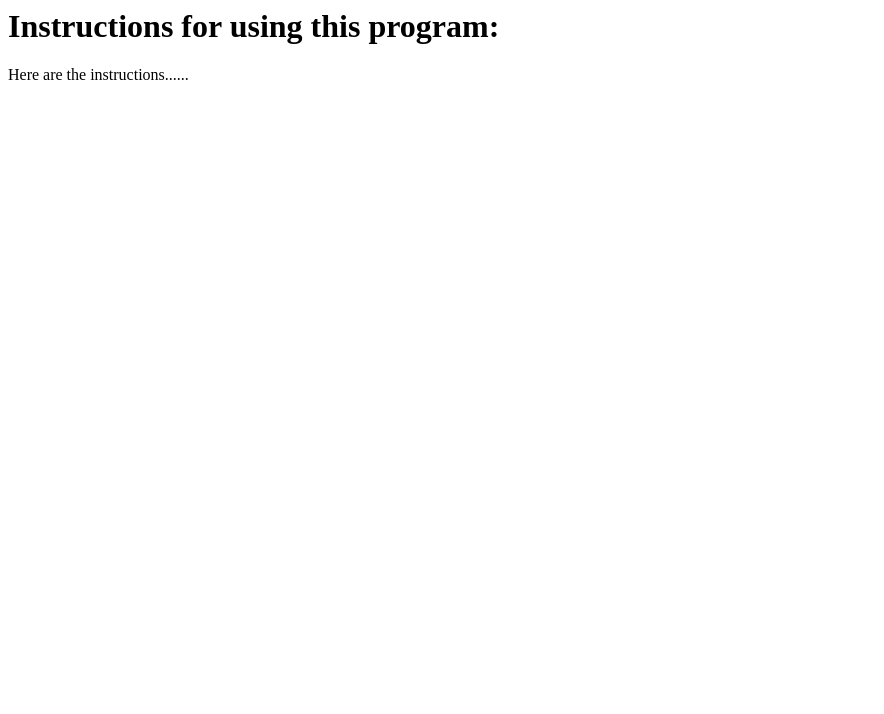
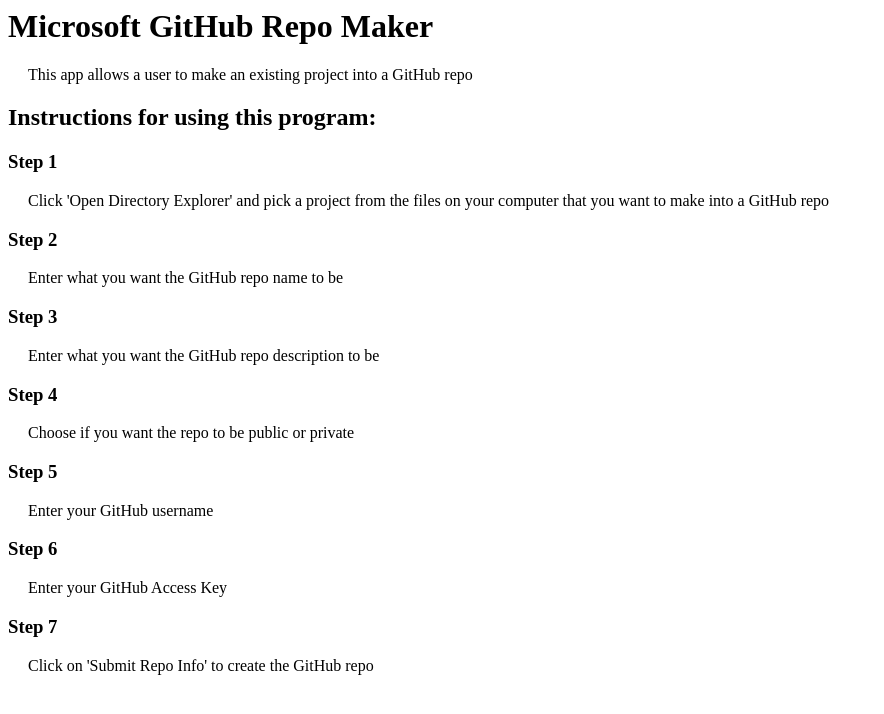
Before and after one commit to PeterZegarek/GitHubDesktopV2, a plain HTML site: page docs/index.html in a window 1280 px wide. Shown: the whole page, without its empty margins (0-884 px from the left). Drawn offline with Linux system fonts and the light colour scheme.

Commit message:
added HTML for website

```diff
--- a/docs/index.html
+++ b/docs/index.html
@@ -1,11 +1,31 @@
 <html>
     <head>
-        <title>Instructions for Use</title>
+        <title>Microsoft GitHub Repo Maker</title>
     </head>
     <body>
         <div>
-            <h1>Instructions for using this program:</h1>
-            <p> Here are the instructions......</p>
+            <h1>Microsoft GitHub Repo Maker</h1>
+            <p>This app allows a user to make an existing project into a GitHub repo</p>
+            <h2>Instructions for using this program:</h2>
+            <h3>Step 1</h3>
+            <p>Click 'Open Directory Explorer' and pick a project from the files on your computer that you want to make into a GitHub repo</p>
+            <h3>Step 2</h3>
+            <p>Enter what you want the GitHub repo name to be</p>
+            <h3>Step 3</h3>
+            <p>Enter what you want the GitHub repo description to be</p>
+            <h3>Step 4</h3>
+            <p>Choose if you want the repo to be public or private</p>
+            <h3>Step 5</h3>
+            <p>Enter your GitHub username</p>
+            <h3>Step 6</h3>
+            <p>Enter your GitHub Access Key</p>
+            <h3>Step 7</h3>
+            <p>Click on 'Submit Repo Info' to create the GitHub repo</p>
         </div>
     </body>
 </html>
+<style>
+    p{
+        padding-left: 20;
+    }
+</style>
```
